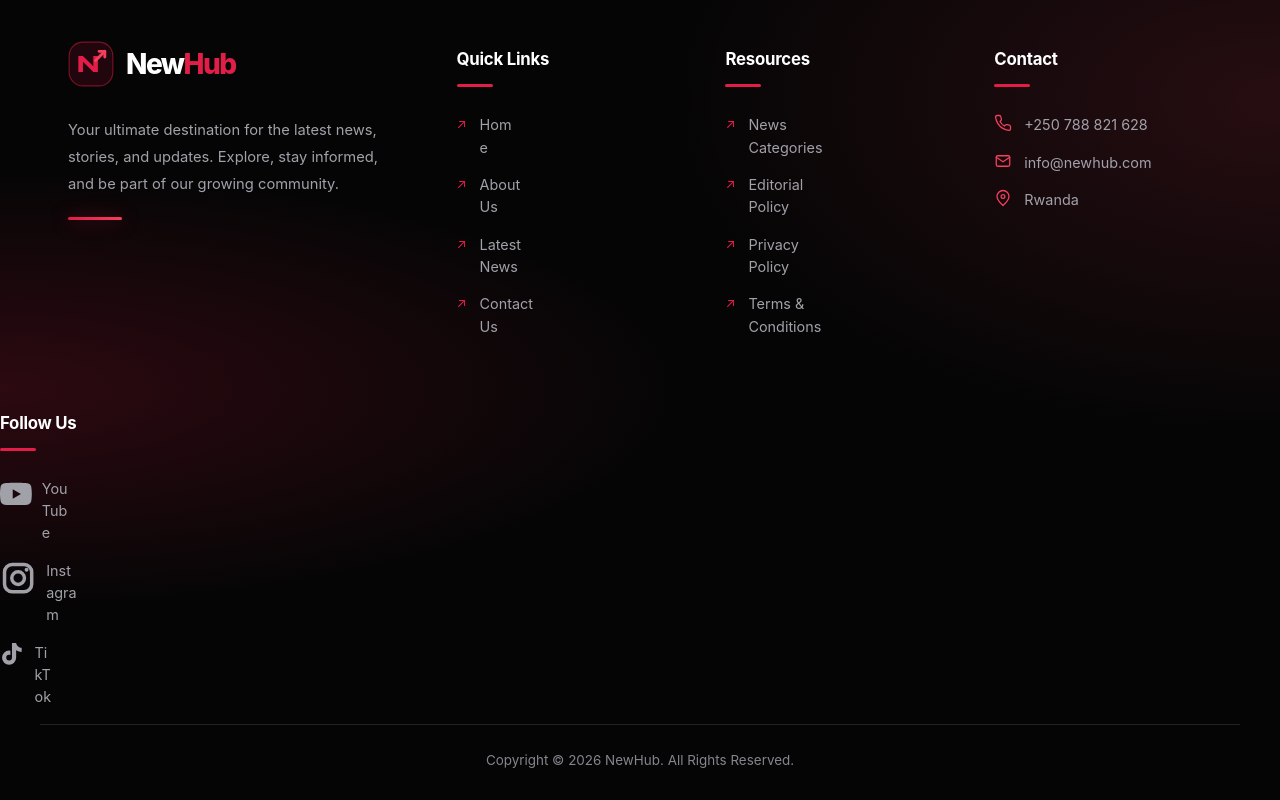
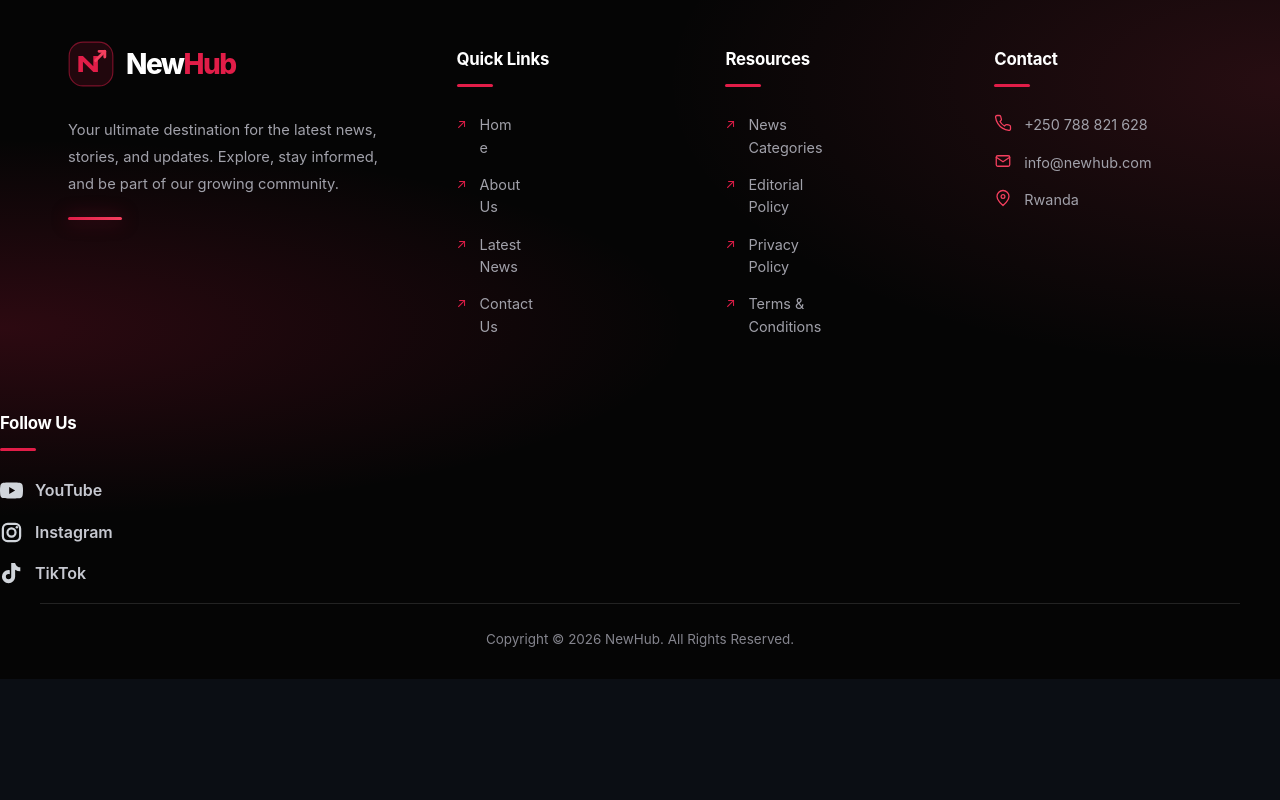
Before and after one commit to aimeprince001/NewsTrends, a React (Vite) app: page / in a window 1280 px wide. Shown: the part 4372-5172 px from the top of the page. After the commit the page ends 5051 px from the top, so only its background shows below. Built offline with nearby package versions, Linux system fonts and the light colour scheme; no server answers; the database is empty.

Commit message:
Style footer social links in red pink theme

```diff
--- a/src/index.css
+++ b/src/index.css
@@ -2651,3 +2651,27 @@ button {
   border: 1px solid var(--border);
   border-radius: 12px;
 }
+
+/* Footer social media links */
+.newhub-social > a {
+  align-items: center;
+  gap: 12px;
+  margin-bottom: 17px;
+  color: #c7c9d1;
+  font-size: 1rem;
+  font-weight: 600;
+}
+.newhub-social > a svg {
+  flex: 0 0 23px;
+  width: 23px;
+  height: 23px;
+  color: #d1d5db;
+  transition: color .2s ease, transform .2s ease;
+}
+.newhub-social > a:hover svg {
+  color: #f43f5e;
+  transform: scale(1.1);
+}
+.newhub-social > a:hover {
+  color: #fda4af;
+}
```
